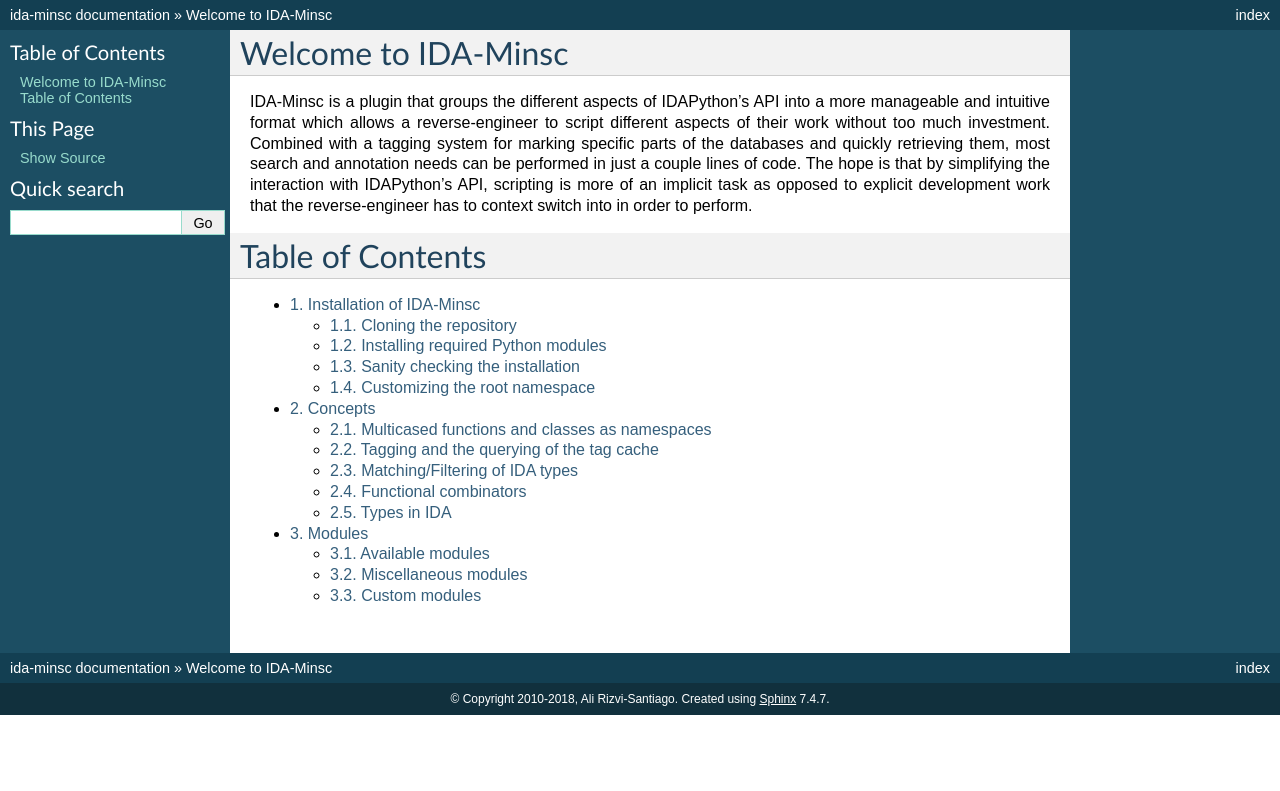
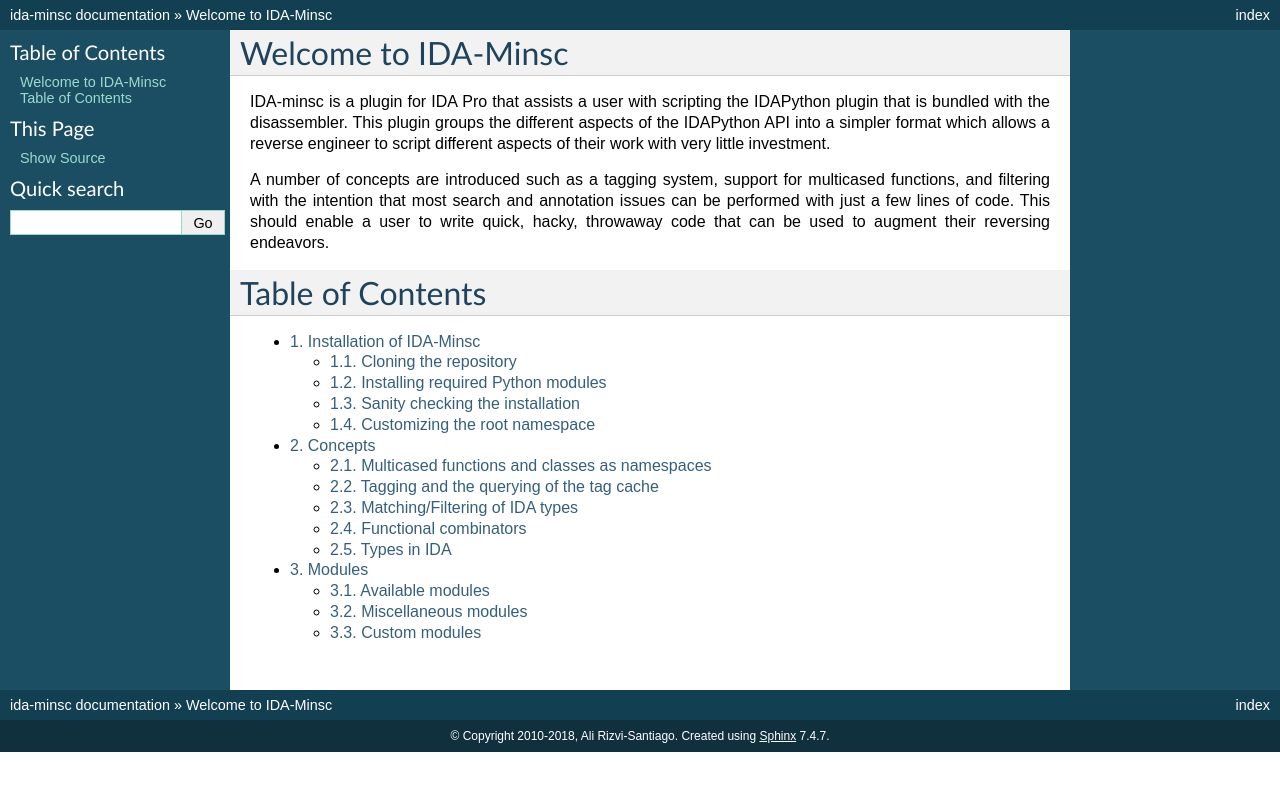
Before and after one commit to arizvisa/ida-minsc, a Sphinx documentation site: the page built from docs/static/index.rst, in a window 1280 px wide. Shown: the top 791 px of the page. Built offline with Sphinx 7.4.7, drawn with Linux system fonts in a browser that asks for light colours; pages that are not in the unit, such as notebooks, are missing from menus.

Commit message:
Modified docs/static/index.rst to include the same introduction as in README.md.

```diff
--- a/docs/static/index.rst
+++ b/docs/static/index.rst
@@ -1,15 +1,17 @@
 Welcome to IDA-Minsc
 ====================
 
-IDA-Minsc is a plugin that groups the different aspects of IDAPython's
-API into a more manageable and intuitive format which allows a
-reverse-engineer to script different aspects of their work without too
-much investment. Combined with a tagging system for marking specific parts
-of the databases and quickly retrieving them, most search and annotation
-needs can be performed in just a couple lines of code. The hope is that
-by simplifying the interaction with IDAPython's API, scripting is more
-of an implicit task as opposed to explicit development work that the
-reverse-engineer has to context switch into in order to perform.
+IDA-minsc is a plugin for IDA Pro that assists a user with scripting the
+IDAPython plugin that is bundled with the disassembler. This plugin groups the
+different aspects of the IDAPython API into a simpler format which allows a
+reverse engineer to script different aspects of their work with very little
+investment.
+
+A number of concepts are introduced such as a tagging system, support for
+multicased functions, and filtering with the intention that most search
+and annotation issues can be performed with just a few lines of code. This
+should enable a user to write quick, hacky, throwaway code that can be used
+to augment their reversing endeavors.
 
 Table of Contents
 =================
```
